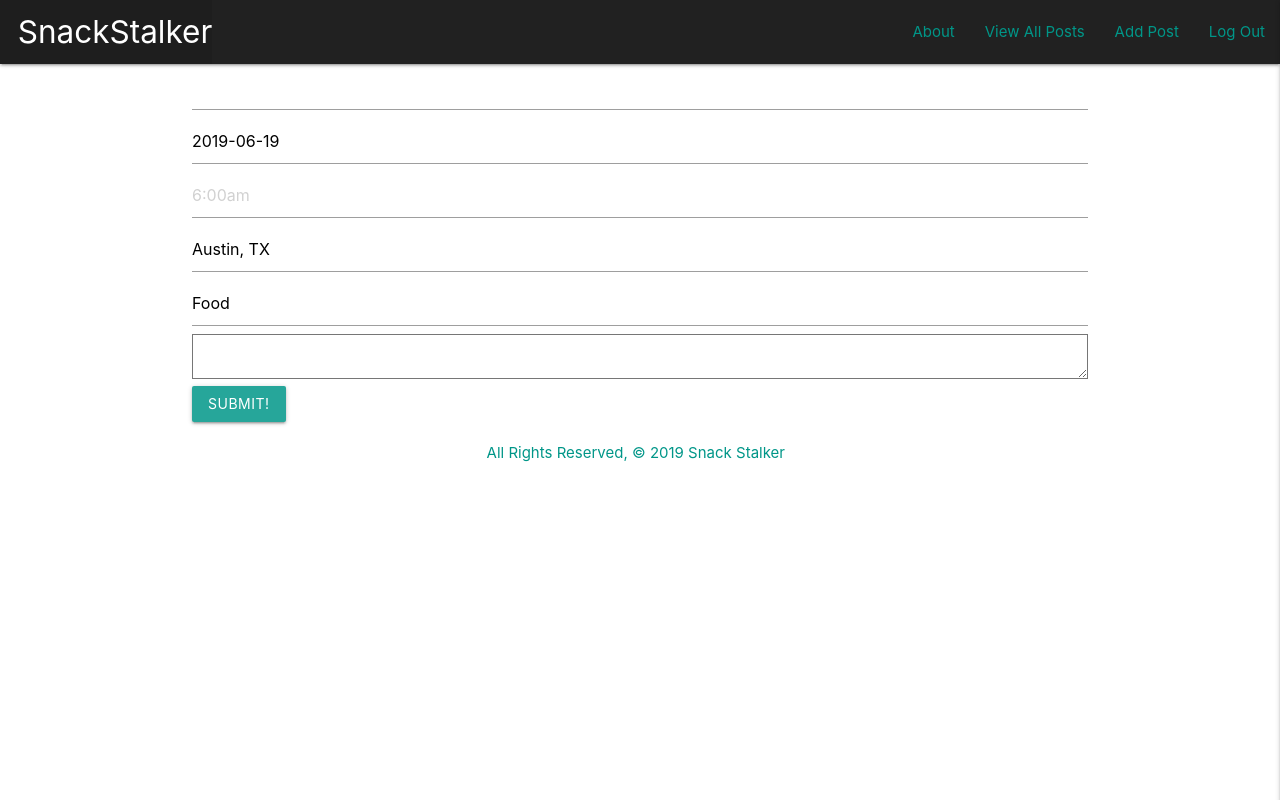
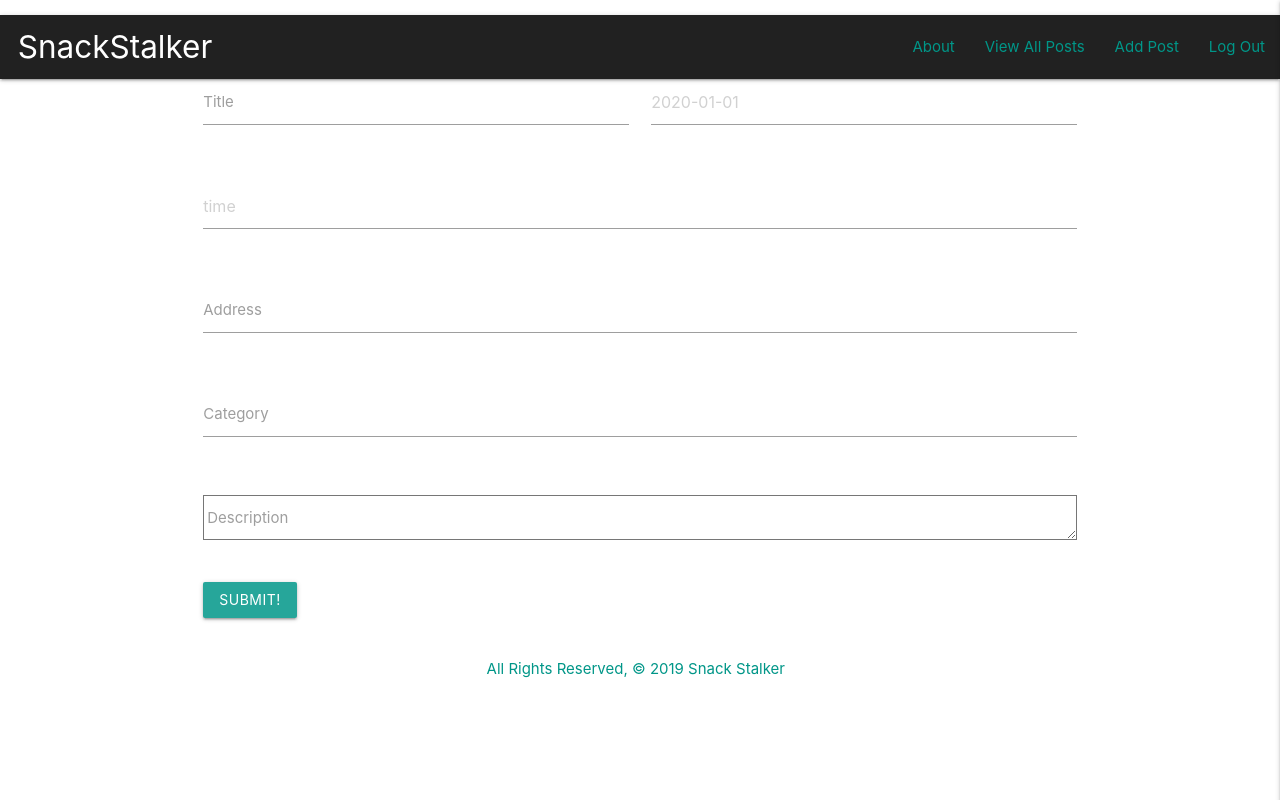
Before and after one commit to Codeebk/snackstalker1, a Django app: page /posts/create/ in a window 1280 px wide. Run offline with Django 3.2, Linux system fonts and the light colour scheme; the visitor is signed in with stand-in values (Sample User, id 1); some web fonts are replaced.

Commit message:
add style

```diff
--- a/main_app/static/css/style.css
+++ b/main_app/static/css/style.css
@@ -1,3 +1,33 @@
 .sidenav-overlay {
     z-index: 1;
+<<<<<<< Updated upstream
+=======
 }
+
+nav {
+    margin-top: 15px;
+
+}
+
+#desc {
+    margin-left: 4px;
+
+}
+
+.input-field>label {
+    margin-left: 0px;
+}
+
+#detLabel {
+    font-weight: bold;
+    color: #39C0BA;
+}
+
+h3 {
+    color: #39C0BA;
+}
+
+p {
+    color: black;
+>>>>>>> Stashed changes
+}
--- a/main_app/templates/main_app/post_form.html
+++ b/main_app/templates/main_app/post_form.html
@@ -2,9 +2,12 @@
 
 {% block content %}
   <!-- Leaving the action empty makes the form post to the same url used to display it -->
-  <form action="" method="post">
+<!-- <div class="container">
+    <div class="card"> -->
+
+      <!-- <form action="" method="post" class="card-content"> -->
         <!-- Django requires the following for security purposes -->
-    {% csrf_token %}
+        <!-- {% csrf_token %}
         <input type="text" name="title" maxlength="100" required="" id="id_title">
         <input type="text" class="datepicker" name="date" value="2020-01-01" required="" id="id_date">
         <input type="text" class="timepicker" name="time" maxlength="100" value="" placeholder="6:00am" required="" id="id_time">
@@ -12,10 +15,51 @@
         <input type="text" name="category" value="Food" maxlength="100" required="" id="id_category">
         <textarea name="description" cols="40" rows="10" maxlength="250" required="" id="id_description"></textarea>
         <input type="submit" value="Submit!" class="btn">
+      </form> -->
+      <div class="row">
+        <form action="" method="post" class="col s12">
+            {% csrf_token %}
+          <div class="row">
+            <div class="input-field col s6">
+              <input type="text" name="title" maxlength="100" required="" id="id_title">
+              <label for="id_title">Title</label>
+            </div>
+            <div class="input-field col s6">
+              <input type="text" class="datepicker" name="date" value="" placeholder="2020-01-01" required="" id="id_date">
+
+            </div>
+          </div>
+          <div class="row">
+            <div class="input-field col s12">
+              <input type="text" class="timepicker" name="time" maxlength="100" value="" placeholder="time" required="" id="id_time">
+            </div>
+          </div>
+          <div class="row">
+            <div class="input-field col s12">
+              <input type="text" name="address" value="" maxlength="250" required="" id="id_address">
+              <label for="id_address">Address</label>
+            </div>
+          </div>
+          <div class="row">
+            <div class="input-field col s12">
+              <input type="text" name="category" value="" maxlength="100" required="" id="id_category">
+              <label for="id_category">Category</label>
+            </div>
+          </div>
+          <div class="row">
+            <div class="col s12">
+              <div class="input-field">
+                <textarea name="description" cols="40" rows="10" maxlength="250" required="" id="id_description"></textarea>
+                <label id="desc" for="id_description">Description</label>
+              </div>
+            </div>
+          </div>
+          <input type="submit" value="Submit!" class="btn">
         </form>
+      </div>
 
-
-
+    <!-- </div>
+  </div>   -->
 
 <!-- JS to create a date picker and init the meal dropdown -->
 <script>
@@ -24,7 +68,7 @@
     M.Datepicker.init(dateEl, {
       format: 'yyyy-mm-dd',
       defaultDate: new Date(),
-      setDefaultDate: true,
+      setDefaultDate: false,
       autoClose: true
     });
 
```
Also changed, not shown: main_app/templates/posts/detail.html (+22 -10 lines), main_app/templates/posts/index.html (+4 -4 lines). Lines whose indentation alone changed are shown as unchanged.
